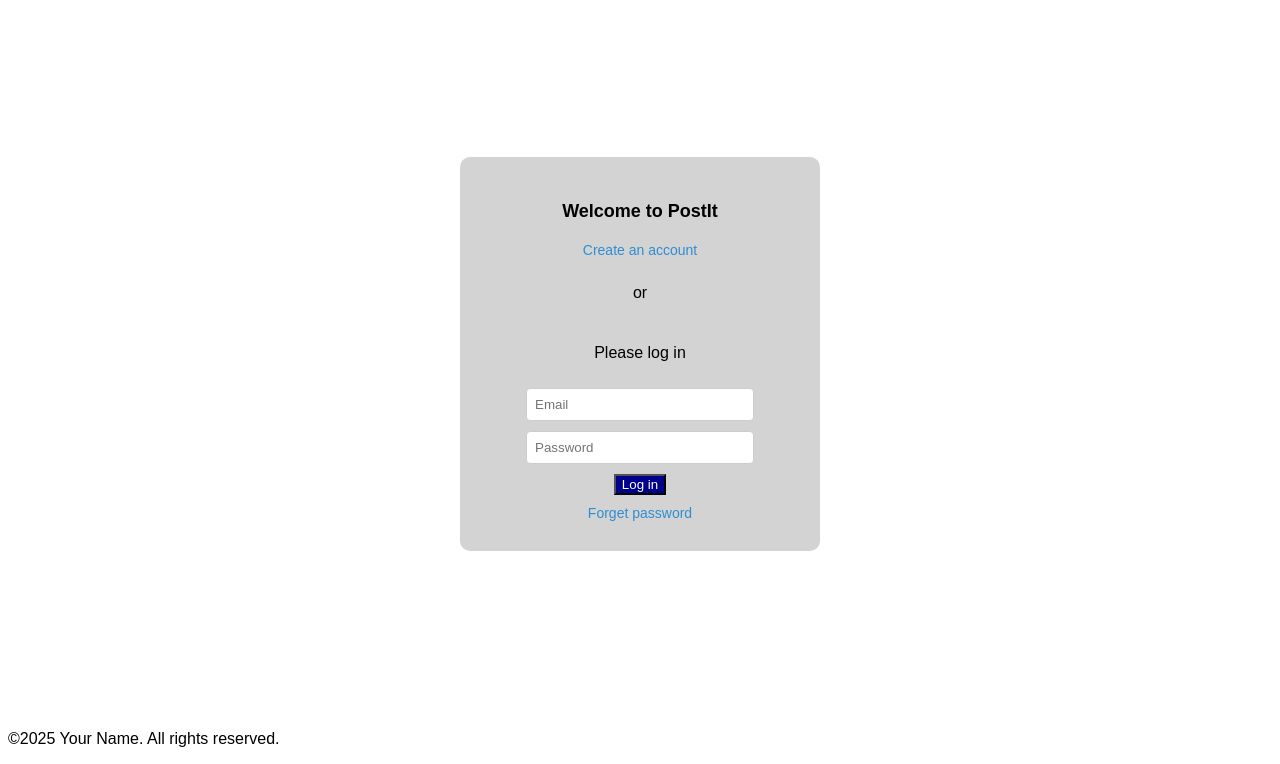
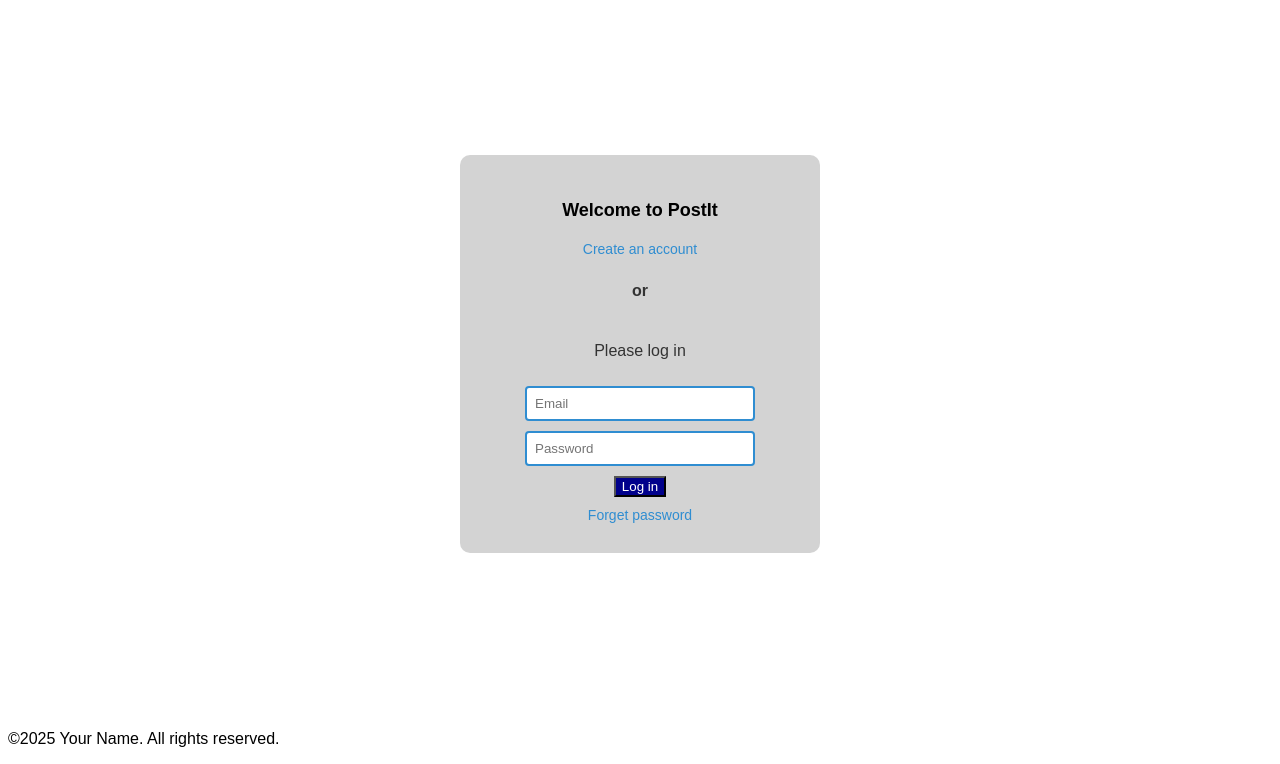
Before and after one commit to Jerich20/Web-Application-Development, a plain HTML site: page login.html in a window 1280 px wide. Shown: the part 126-890 px from the top of the page. Drawn offline with Linux system fonts and the light colour scheme.

Commit message:
added the required elements of the 3rd task

```diff
--- a/style/styles.css
+++ b/style/styles.css
@@ -84,10 +84,23 @@ textarea {
 }
 
 
+#email {
+    border: 2px solid #2f8dd1;
+}
+
+#password {
+    border: 2px solid #2f8dd1;
+}
 
 
+.link + p {
+    margin-top: 15px;
+    font-weight: bold;
+}
 
-
+h2 ~ p {
+    color: #333;
+}
 
 
 /* Middle gray box for login and index */
```
